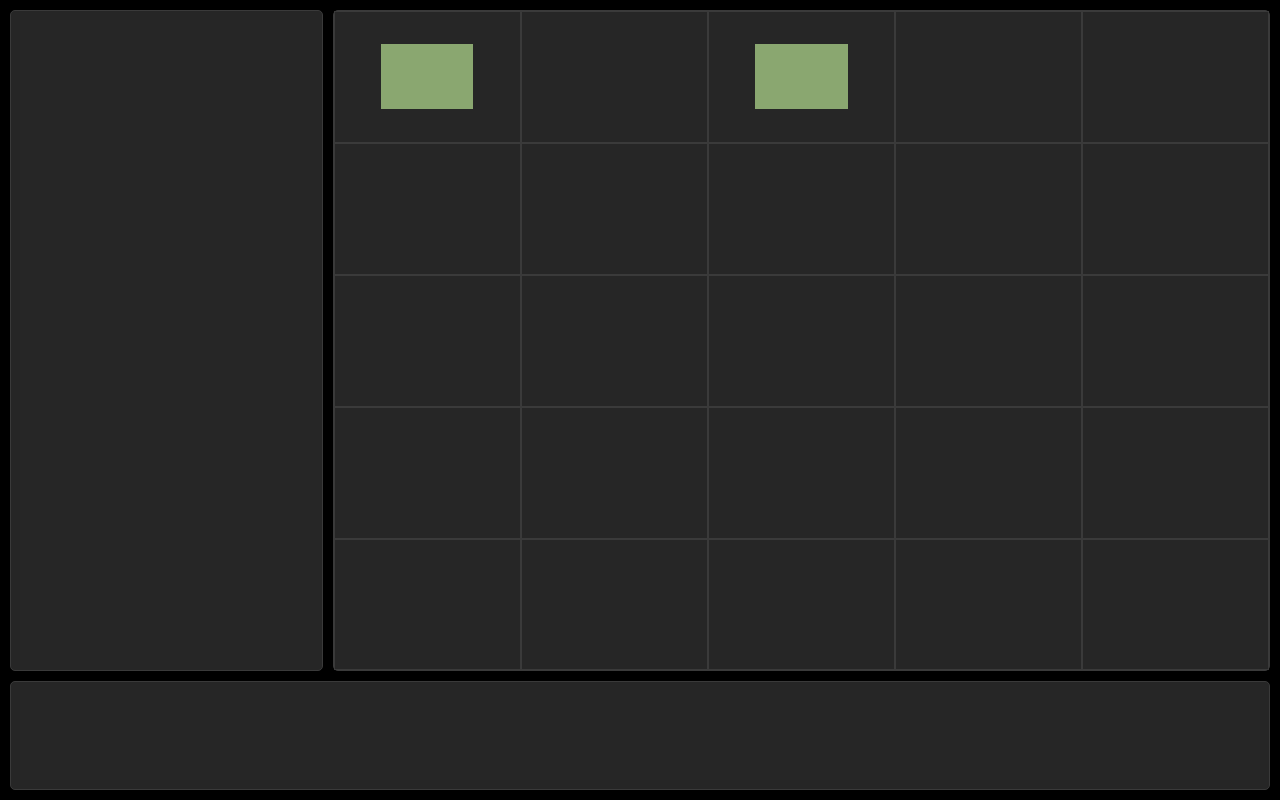
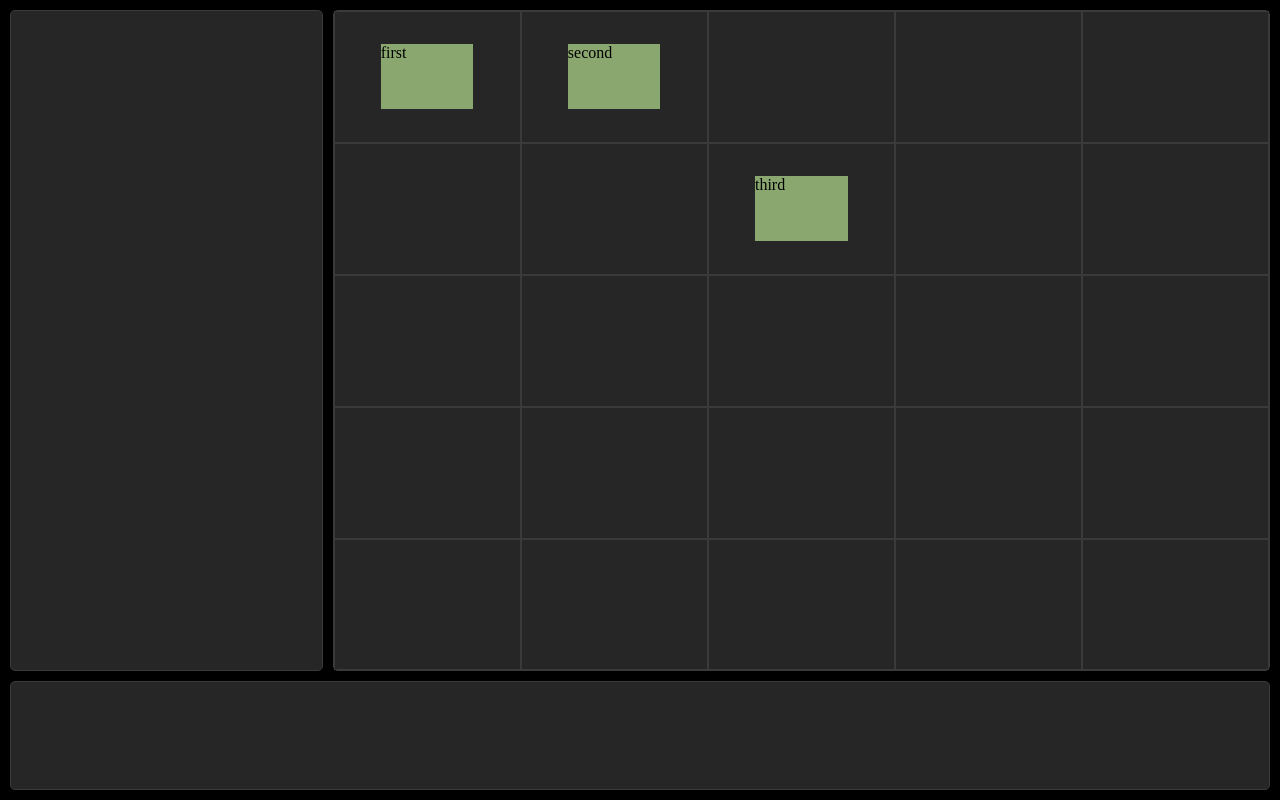
Before and after one commit to mspbb/rltTestTask, a Vue app: page / in a window 1280 px wide. Built offline with nearby package versions, Linux system fonts and the light colour scheme.

Commit message:
item render

```diff
--- a/src/components/inventory/Inventory.vue
+++ b/src/components/inventory/Inventory.vue
@@ -1,21 +1,20 @@
 <template>
   <div class="inventory__wrapper">
-    <div class="inventory__slot" v-on:drop="dragDrop" v-on:dragover="allowDrop">
-      <div class="inventory__item" draggable="true" v-on:dragstart="drag"></div>
-    </div>
     <div
       class="inventory__slot"
       v-on:drop="dragDrop"
       v-on:dragover="allowDrop"
     ></div>
-    <div class="inventory__slot" v-on:drop="dragDrop" v-on:dragover="allowDrop">
-      <div
-        class="inventory__item"
-        draggable="true"
-        v-on:dragstart="drag"
-        v-on:click="click"
-      ></div>
-    </div>
+    <div
+      class="inventory__slot"
+      v-on:drop="dragDrop"
+      v-on:dragover="allowDrop"
+    ></div>
+    <div
+      class="inventory__slot"
+      v-on:drop="dragDrop"
+      v-on:dragover="allowDrop"
+    ></div>
     <div
       class="inventory__slot"
       v-on:drop="dragDrop"
@@ -125,25 +124,60 @@
       v-on:drop="dragDrop"
       v-on:dragover="allowDrop"
     ></div>
-    <div
-      class="inventory__slot"
-      v-on:drop="dragDrop"
-      v-on:dragover="allowDrop"
-    ></div>
+    <div class="inventory__slot" v-on:drop="dragDrop" v-on:dragover="allowDrop">
+      <div
+        class="inventory__item"
+        v-for="block in itemsArr"
+        :key="block.name"
+        :ref="setItemRef"
+        draggable="true"
+        v-on:dragstart="drag"
+        v-on:click="click"
+      >
+        {{ block.name }}
+      </div>
+    </div>
 
     <div class="modal" v-if="showModal">some text</div>
   </div>
 </template>
 
 <script setup>
-import { ref } from "vue";
+import { onMounted, onUpdated, ref } from "vue";
+const squareExample = ref(null);
 
 let targetForDrag = ref(null);
 let showModal = ref(false);
+let slotsArr = ref([]);
+let itemRefs = ref([]);
+
+function setItemRef(el) {
+  if (el) {
+    itemRefs.value.push(el);
+  }
+}
+
+let itemsArr = ref([
+  { name: "first", path: 0, ref: 0 },
+  { name: "second", path: 1, ref: 1 },
+  { name: "third", path: 7, ref: 2 },
+]);
+
+onMounted(() => {
+  document.querySelectorAll(".inventory__slot").forEach((e) => {
+    slotsArr.value.push(e);
+  });
+
+  itemsArr.value.forEach((e) => {
+    slotsArr.value[e.path].append(itemRefs.value[e.ref]);
+    e.ref = itemRefs.value[e.ref];
+  });
+});
 
 function click(e) {
   if (!showModal.value) {
     showModal.value = true;
+    console.log(e.target);
   } else {
     showModal.value = false;
   }
```
